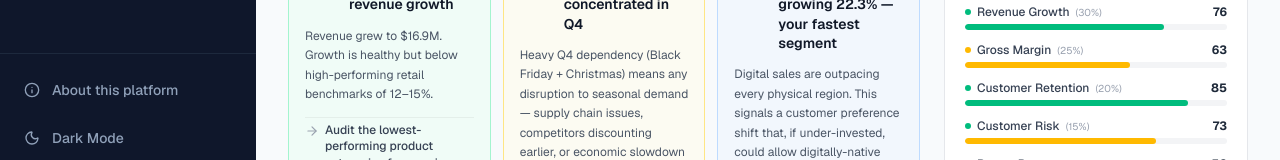
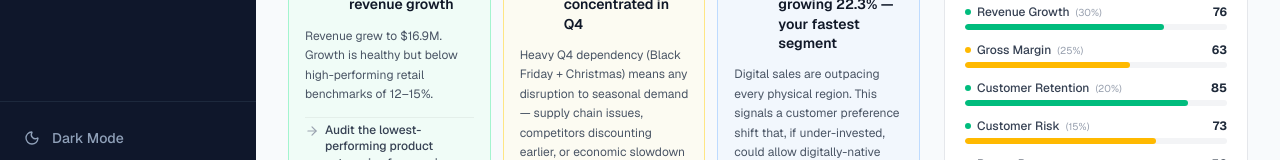
Before and after one commit to FabjanElezi/fetech-analytics, a Next.js app: page / in a window 1280 px wide. Shown: the part 538-698 px from the top of the page. Built offline with nearby package versions, Linux system fonts and the light colour scheme; no server answers.

Commit message:
fix: remove About link from sidebar footer, reduce clutter

```diff
--- a/src/components/layout/Sidebar.tsx
+++ b/src/components/layout/Sidebar.tsx
@@ -15,7 +15,6 @@ import {
   X,
   Sun,
   Moon,
-  Info,
   Mail,
   Globe,
 } from "lucide-react";
@@ -206,16 +205,6 @@ export default function Sidebar() {
 
         {/* Footer: about link + dark mode toggle + user widget */}
         <div className="px-3 py-4 border-t border-slate-800 space-y-2">
-          {/* About / Landing page link */}
-          <Link
-            href="/landing"
-            onClick={close}
-            className="w-full flex items-center gap-3 px-3 py-2.5 rounded-lg text-slate-400 hover:bg-slate-800 hover:text-slate-100 transition-colors text-sm font-medium"
-          >
-            <Info className="h-4 w-4 shrink-0" />
-            About this platform
-          </Link>
-
           {/* Dark mode toggle */}
           <button
             onClick={toggleTheme}
```
